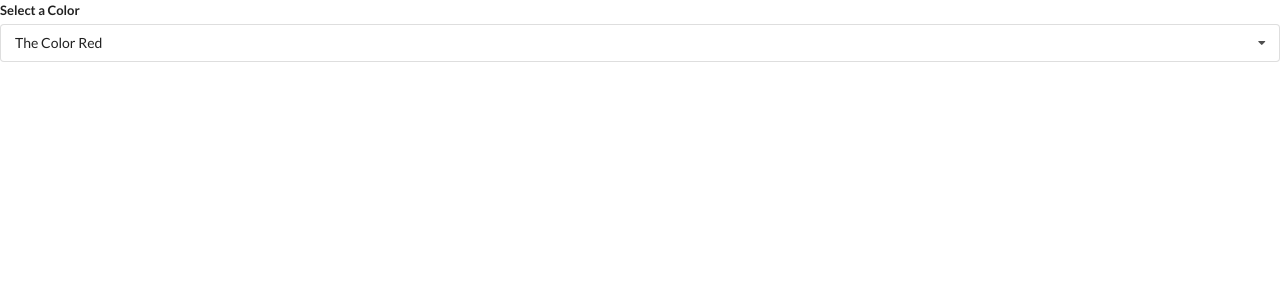
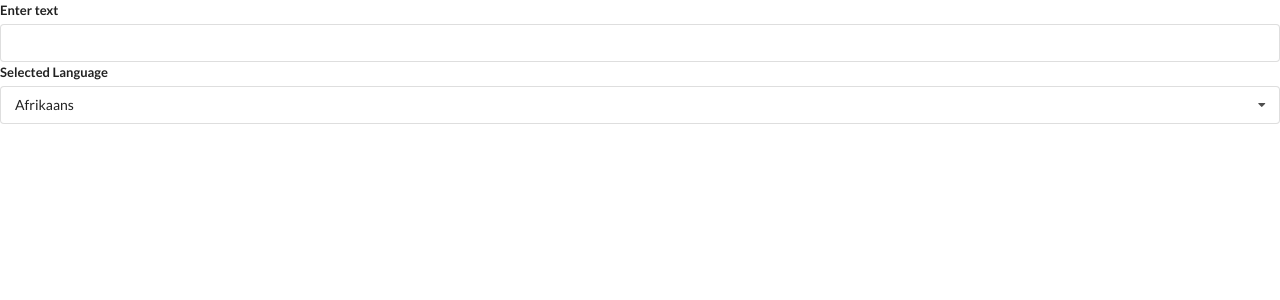
Before and after one commit to Patrickyyh/ReactHookLearn, a React (Create React App) app: page / in a window 1280 px wide. Shown: the top 300 px of the page. Built offline with nearby package versions, Linux system fonts and the light colour scheme.

Commit message:
Working on Translate

```diff
--- a/src/App.js
+++ b/src/App.js
@@ -2,7 +2,7 @@
 import Accordion from './components/Accordion';
 import Search from './components/Search';
 import Dropdown from './components/Dropdown';
-
+import Translate from './components/Translate';
 
 
 const items = [
@@ -45,15 +45,16 @@
 ];
 
 
+
 const App = () =>{
-    const [selected, setSelected] = useState(options[0]);
+
+
 
 
     return(
          <div>
-            <Dropdown selected = {selected}
-            onSelectedChange = {setSelected}
-            options = {options}/>
+            <Translate />
+
          </div>
 
     );
--- a/src/components/Dropdown.js
+++ b/src/components/Dropdown.js
@@ -1,19 +1,35 @@
 import React,{useState,useEffect,useRef} from 'react';
 
-const Dropdown = ({options,  selected, onSelectedChange}) =>{
+const Dropdown = ({options, label, selected, onSelectedChange}) =>{
     /*
      keep track of whether or not the component is open at any given time
     */
     const [open,setOpen] = useState(false);
     const ref = useRef();
 
+
+
+
     useEffect(()=>{
-        document.body.addEventListener('click', (event)=>{
-            console.log(ref.current);
+
+        const onBodyClick = (event)=>{
+
+
             if(ref.current.contains(event.target)){
                 return ;
             }
-            setOpen(false);},{capture: true});
+            setOpen(false);
+        };
+
+        document.body.addEventListener("click",onBodyClick,{capture: true});
+            return ()=>{
+
+                document.body.removeEventListener("click",onBodyClick,{
+                    capture: true,
+                });
+            };
+
+
     },[]);
 
 
@@ -36,7 +52,7 @@
     return (
         <div  ref = {ref} className = "ui form">
             <div className = "field">
-                <label className = "label">Select a Color</label>
+                <label className = "label">{label}</label>
                 <div onClick = {() =>setOpen(!open)} className ={`ui selection dropdown ${open ? 'visible active' : ''}`} >
                     <i className = "dropdown icon"></i>
                     <div className = "text">{selected.label}</div>
--- /dev/null
+++ b/src/components/Translate.js
@@ -0,0 +1,47 @@
+import React , {useState}from 'react';
+import Dropdown from './Dropdown';
+//AIzaSyCHUCmpR7cT_yDFHC98CZJy2LTms-IwDlM
+const options = [
+    {
+        label: 'Afrikaans',
+        value: 'af',
+    },
+
+    {
+        label: 'Arabic',
+        value: 'ar',
+
+    },
+
+    {
+        label: 'Hindi',
+        value: 'hi',
+    },
+
+    {
+        label: 'Dutch',
+        value: 'nl',
+    }
+];
+
+
+const Translate = () =>{
+
+    const [language,setLanguage] = useState(options[0]);
+    const [text, setText] = useState('');
+
+    return <div>
+        <div className = "ui form">
+            <div className = "field">
+             <label>Enter text</label>
+              <input value = {text} onChange = {(e)=>setText(e.target.value)}/>
+            </div>
+        </div>
+
+        <Dropdown label = "Selected Language" options = {options} selected = {language} onSelectedChange = {setLanguage}/>
+    </div>
+
+
+}
+
+export default Translate ;
```
